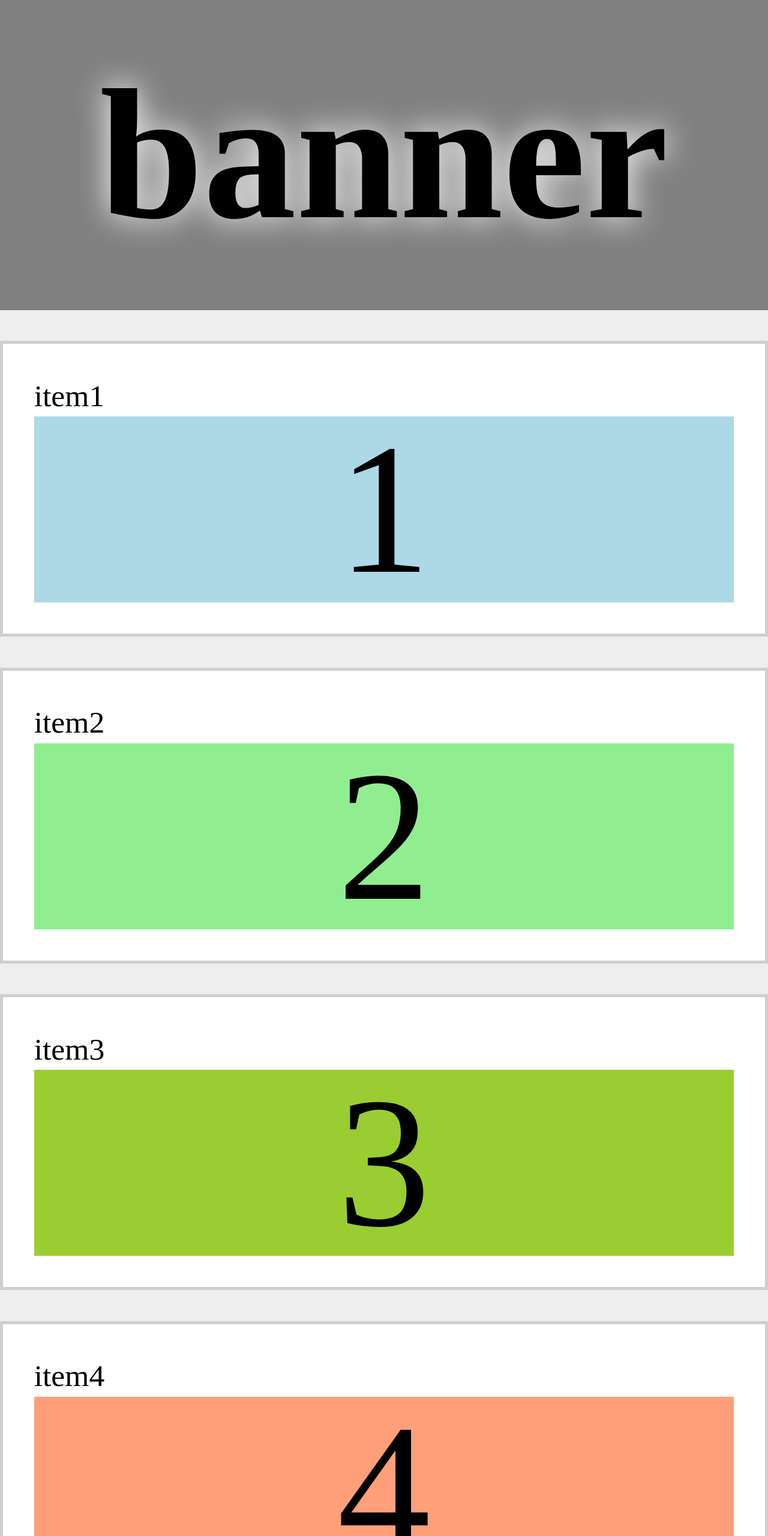
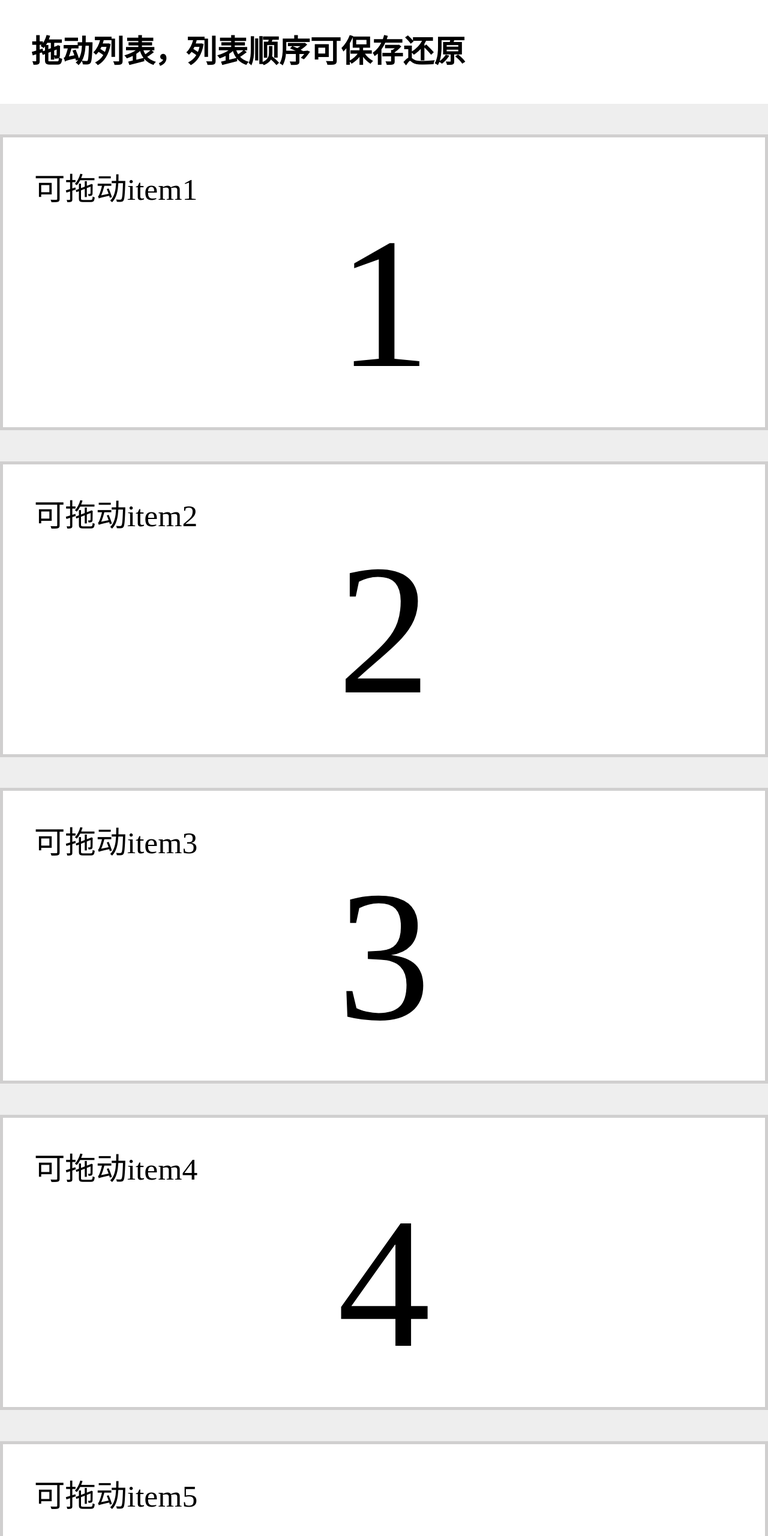
Before and after one commit to Marcuslyj/dragDemo, a plain HTML site: page dragmove/移动01.html in a window 1280 px wide. Shown: the top 2560 px of the page at 60% size. Drawn offline with Linux system fonts and the light colour scheme.

Commit message:
样式修改

```diff
--- a/dragmove/移动01.html
+++ b/dragmove/移动01.html
@@ -56,7 +56,7 @@
 
 			.wrapper .item .content {
 				max-height: 1000px;
-				background: lightblue;
+				/* background: lightblue; */
 			}
 
 			.wrapper .item:not(.turnSmall) .content {
@@ -96,16 +96,20 @@
 
 			.banner {
 				width: 100%;
-				background: gray;
+				/* background: gray; */
+				/* background: lightblue; */
 			}
 
 			.banner p {
-				line-height: 10rem;
-				font-size: 6rem;
-				text-align: center;
+				/* line-height: 10rem; */
+				/* font-size: 6rem; */
+				/* text-align: center; */
+				padding: 1rem;
 				font-weight: 600;
+				/* color: white; */
+
 				/*color: white;*/
-				text-shadow: 0 0 1rem rgba(255, 255, 255, 1);
+				/* text-shadow: 0 0 1rem rgba(255, 255, 255, 1); */
 			}
 
 			.outer-wrapper.active {
@@ -121,7 +125,7 @@
 
 	<body>
 		<div class="banner">
-			<p>banner</p>
+			<p>拖动列表，列表顺序可保存还原</p>
 		</div>
 		<div class="outer-wrapper">
 			<div class="wrapper">
@@ -131,38 +135,38 @@
 
 		<div class="temp-wrapper">
 			<div class="item item1" data-seq="1">
-				<p>item1</p>
-				<div class="content" style="background: lightblue;">
+				<p>可拖动item1</p>
+				<div class="content">
 					<p>1</p>
 				</div>
 			</div>
 			<div class="item item2" data-seq="2">
-				<p>item2</p>
-				<div class="content" style="background: lightgreen;">
+				<p>可拖动item2</p>
+				<div class="content">
 					<p>2</p>
 				</div>
 			</div>
 			<div class="item item3" data-seq="3">
-				<p>item3</p>
-				<div class="content" style="background: yellowgreen;">
+				<p>可拖动item3</p>
+				<div class="content" >
 					<p>3</p>
 				</div>
 			</div>
 			<div class="item item4" data-seq="4">
-				<p>item4</p>
-				<div class="content" style="background: lightsalmon;">
+				<p>可拖动item4</p>
+				<div class="content">
 					<p>4</p>
 				</div>
 			</div>
 			<div class="item item5" data-seq="5">
-				<p>item5</p>
-				<div class="content" style="background: lightgray;">
+				<p>可拖动item5</p>
+				<div class="content">
 					<p>5</p>
 				</div>
 			</div>
 			<div class="item item6" data-seq="6">
-				<p>item6</p>
-				<div class="content" style="background: lightslategrey;">
+				<p>可拖动item6</p>
+				<div class="content">
 					<p>6</p>
 				</div>
 			</div>
```
